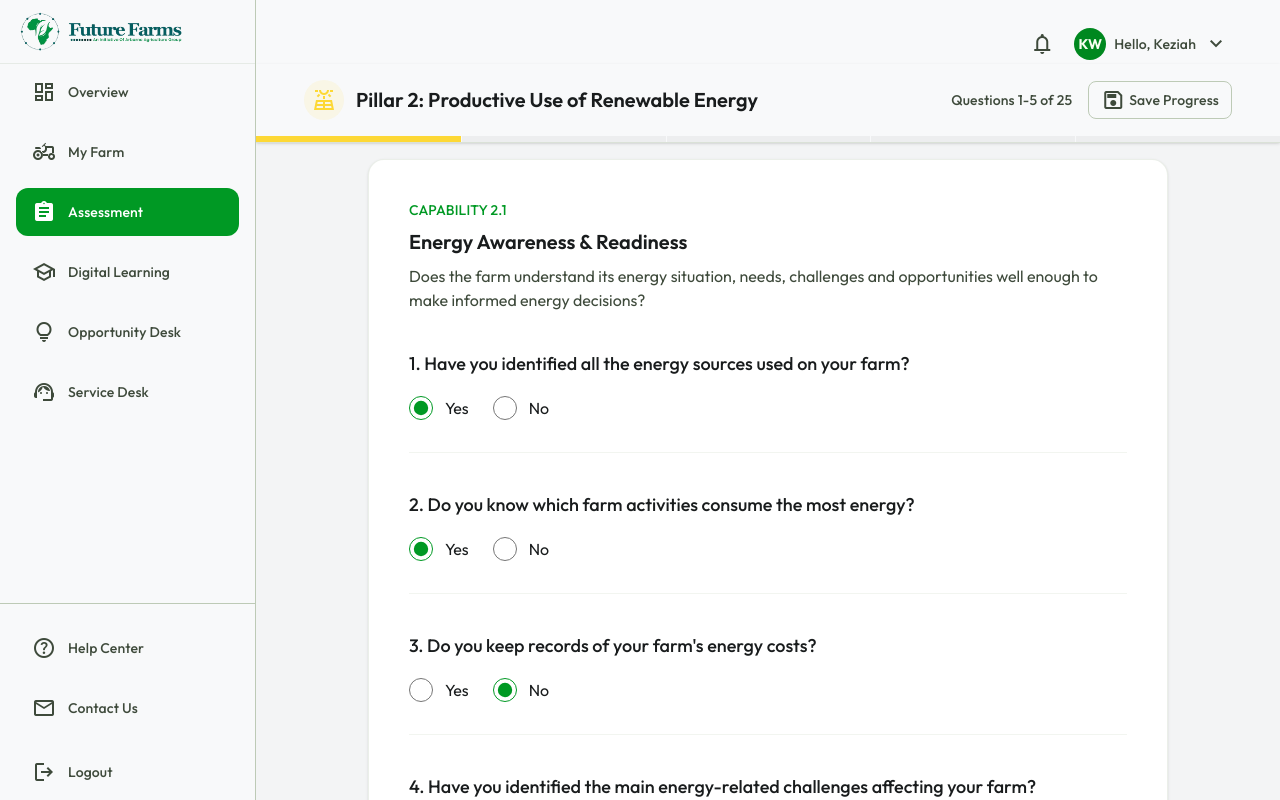
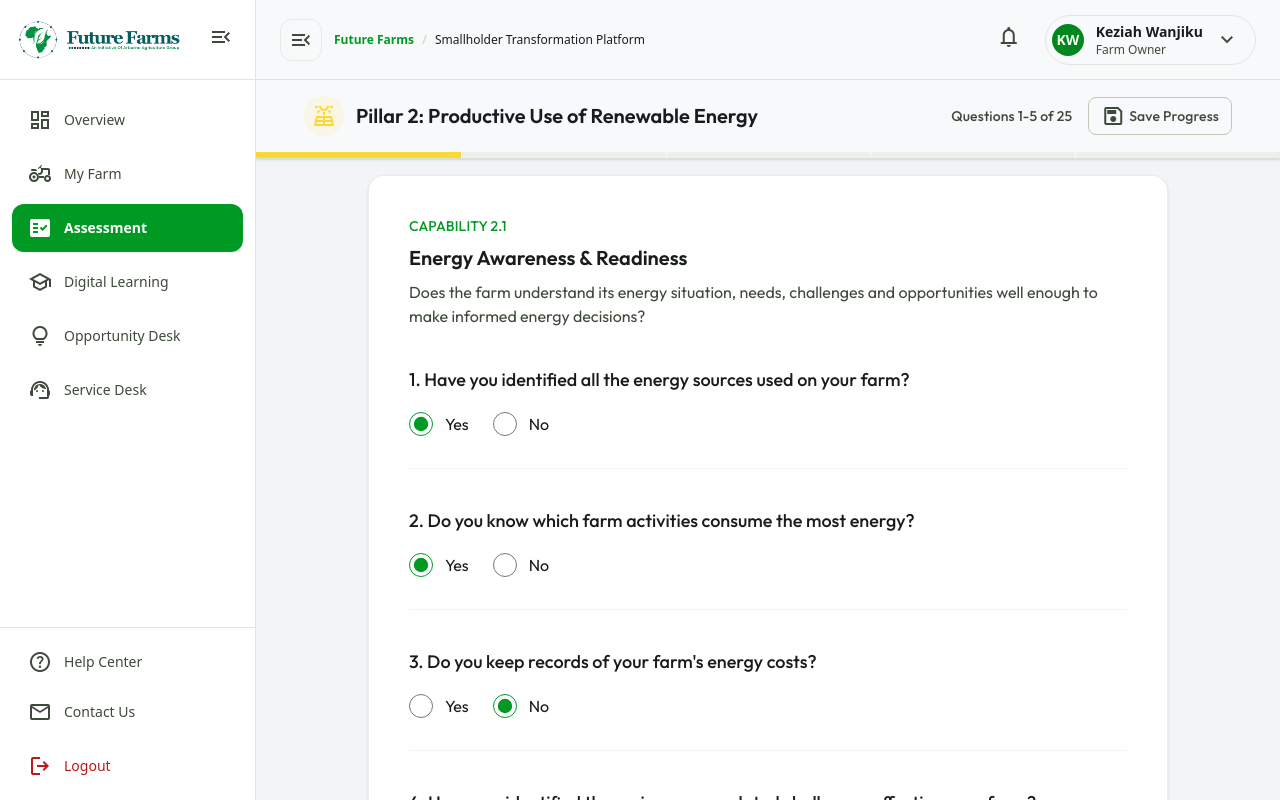
Before and after one commit to Arbarne-group/arbarne, a Next.js app: page /assessment/focus in a window 1280 px wide. Built offline with nearby package versions, Linux system fonts and the light colour scheme.

Commit message:
Unify dashboard sidebar and assessment navigation, update logo display

```diff
--- a/src/app/assessment/components/AssessmentNavShell.tsx
+++ b/src/app/assessment/components/AssessmentNavShell.tsx
@@ -1,9 +1,7 @@
 "use client";
 
 import React from "react";
-import Link from "next/link";
-import Image from "next/image";
-import { usePathname } from "next/navigation";
+import AppShell from "@/components/layout/AppShell";
 
 interface AssessmentNavShellProps {
   children: React.ReactNode;
@@ -13,210 +11,26 @@ interface AssessmentNavShellProps {
 
 export default function AssessmentNavShell({
   children,
-  headerTitle = "Pillar 2: Productive Use of Renewable Energy",
+  headerTitle,
   showContextualHeader = false,
 }: AssessmentNavShellProps) {
-  const pathname = usePathname();
-
   return (
-    <div className="bg-background text-on-background font-body-md antialiased min-h-screen flex flex-col md:flex-row overflow-x-hidden">
-      {/* Mobile TopNavBar */}
-      <header className="md:hidden bg-surface flex justify-between items-center w-full px-margin-mobile h-16 z-50 sticky top-0 shadow-sm border-b border-outline-variant/30">
-        <Link href="/dashboard" className="flex items-center">
-          <Image
-            src="/logo.webp"
-            alt="Future Farms"
-            width={200}
-            height={50}
-            className="h-11 w-auto object-contain"
-            priority
-          />
-        </Link>
-        <div className="flex items-center gap-4 text-primary">
-          <button className="hover:text-primary transition-colors opacity-80" aria-label="Notifications">
-            <span className="material-symbols-outlined">notifications</span>
-          </button>
-          <button className="hover:text-primary transition-colors opacity-80" aria-label="Mail">
-            <span className="material-symbols-outlined">mail</span>
-          </button>
-          <div className="w-8 h-8 rounded-full bg-primary-container text-on-primary-container overflow-hidden flex items-center justify-center font-bold text-xs">
-            KW
+    <AppShell>
+      {showContextualHeader && headerTitle && (
+        <div className="bg-surface border-b border-surface-variant px-4 md:px-8 py-3 sticky top-0 z-20 flex items-center justify-between shadow-2xs">
+          <div className="flex items-center gap-2">
+            <span className="material-symbols-outlined text-primary text-[20px] fill">
+              assignment
+            </span>
+            <h2 className="font-title-md text-sm md:text-base text-on-surface font-semibold">
+              {headerTitle}
+            </h2>
           </div>
         </div>
-      </header>
-
-      {/* Desktop SideNavBar */}
-      <nav className="hidden md:flex bg-surface flex-col h-screen w-64 border-r border-outline-variant fixed left-0 top-0 z-40">
-        <div className="h-16 border-b border-outline-variant/30 px-4 flex items-center justify-between shrink-0">
-          <Link href="/dashboard" className="flex items-center pl-1">
-            <Image
-              src="/logo.webp"
-              alt="Future Farms - An Initiative Of Arbarne Agriculture Group"
-              width={190}
-              height={48}
-              className="h-10 w-auto max-w-[170px] object-contain"
-              priority
-            />
-          </Link>
-        </div>
-
-        <div className="flex-1 flex flex-col gap-1 overflow-y-auto px-2">
-          <Link
-            href="/dashboard"
-            className="flex items-center gap-3 px-4 py-3 text-on-surface-variant hover:bg-surface-container-high transition-colors rounded-lg mx-2 my-1"
-          >
-            <span className="material-symbols-outlined">dashboard</span>
-            <span className="font-label-sm text-label-sm">Overview</span>
-          </Link>
-          <Link
-            href="/dashboard"
-            className="flex items-center gap-3 px-4 py-3 text-on-surface-variant hover:bg-surface-container-high transition-colors rounded-lg mx-2 my-1"
-          >
-            <span className="material-symbols-outlined">agriculture</span>
-            <span className="font-label-sm text-label-sm">My Farm</span>
-          </Link>
-          <Link
-            href="/assessment"
-            className="flex items-center gap-3 px-4 py-3 bg-primary text-white font-semibold rounded-xl mx-2 my-1 transition-colors"
-          >
-            <span
-              className="material-symbols-outlined text-white"
-              style={{ fontVariationSettings: "'FILL' 1" }}
-            >
-              assignment
-            </span>
-            <span className="font-label-sm text-label-sm">Assessment</span>
-          </Link>
-          <Link
-            href="/learning"
-            className="flex items-center gap-3 px-4 py-3 text-on-surface-variant hover:bg-surface-container-high transition-colors rounded-lg mx-2 my-1"
-          >
-            <span className="material-symbols-outlined">school</span>
-            <span className="font-label-sm text-label-sm">Digital Learning</span>
-          </Link>
-          <Link
-            href="/opportunities"
-            className="flex items-center gap-3 px-4 py-3 text-on-surface-variant hover:bg-surface-container-high transition-colors rounded-lg mx-2 my-1"
-          >
-            <span className="material-symbols-outlined">lightbulb</span>
-            <span className="font-label-sm text-label-sm">Opportunity Desk</span>
-          </Link>
-          <Link
-            href="/service-desk"
-            className="flex items-center gap-3 px-4 py-3 text-on-surface-variant hover:bg-surface-container-high transition-colors rounded-lg mx-2 my-1"
-          >
-            <span className="material-symbols-outlined">support_agent</span>
-            <span className="font-label-sm text-label-sm">Service Desk</span>
-          </Link>
-        </div>
-
-        <div className="mt-auto px-2 pt-4 border-t border-outline-variant flex flex-col gap-1">
-          <Link
-            href="/help"
-            className="flex items-center gap-3 px-4 py-3 text-on-surface-variant hover:bg-surface-container-high transition-colors rounded-lg mx-2 my-1"
-          >
-            <span className="material-symbols-outlined">help</span>
-            <span className="font-label-sm text-label-sm">Help Center</span>
-          </Link>
-          <Link
-            href="/contact"
-            className="flex items-center gap-3 px-4 py-3 text-on-surface-variant hover:bg-surface-container-high transition-colors rounded-lg mx-2 my-1"
-          >
-            <span className="material-symbols-outlined">mail</span>
-            <span className="font-label-sm text-label-sm">Contact Us</span>
-          </Link>
-          <Link
-            href="/login"
-            className="flex items-center gap-3 px-4 py-3 text-on-surface-variant hover:bg-surface-container-high transition-colors rounded-lg mx-2 my-1 mt-2"
-          >
-            <span className="material-symbols-outlined">logout</span>
-            <span className="font-label-sm text-label-sm">Logout</span>
-          </Link>
-        </div>
-      </nav>
-
-      {/* Main Content Canvas */}
-      <div className="flex-1 md:ml-64 flex flex-col min-h-screen">
-        {/* Desktop Header */}
-        {showContextualHeader ? (
-          <header className="bg-surface hidden md:flex justify-between items-center w-full px-margin-desktop h-16 z-30 sticky top-0 border-b border-surface-container-high">
-            <h2 className="font-title-md text-title-md text-on-surface font-medium">
-              {headerTitle}
-            </h2>
-            <div className="flex items-center gap-4 text-on-surface-variant">
-              <span className="material-symbols-outlined cursor-pointer hover:text-primary transition-colors">
-                notifications
-              </span>
-              <span className="material-symbols-outlined cursor-pointer hover:text-primary transition-colors">
-                mail
-              </span>
-              <div className="flex items-center gap-2 cursor-pointer hover:bg-surface-container-high p-1 pr-3 rounded-full transition-colors">
-                <div className="w-8 h-8 rounded-full bg-primary-container text-on-primary-container overflow-hidden flex items-center justify-center font-bold text-sm">
-                  KW
-                </div>
-                <span className="font-label-sm text-label-sm">Hello, Keziah</span>
-                <span className="material-symbols-outlined text-sm">expand_more</span>
-              </div>
-            </div>
-          </header>
-        ) : (
-          <div className="hidden md:flex justify-end items-center gap-6 w-full max-w-[1280px] mx-auto pt-6 px-margin-desktop">
-            <div className="flex items-center gap-4 text-on-surface-variant">
-              <span className="material-symbols-outlined cursor-pointer hover:text-primary transition-colors">
-                notifications
-              </span>
-              <div className="flex items-center gap-2 cursor-pointer hover:bg-surface-container-high p-1 pr-3 rounded-full transition-colors">
-                <div className="w-8 h-8 rounded-full bg-primary-container text-on-primary-container overflow-hidden flex items-center justify-center font-bold text-sm">
-                  KW
-                </div>
-                <span className="font-label-sm text-label-sm">Hello, Keziah</span>
-                <span className="material-symbols-outlined text-sm">expand_more</span>
-              </div>
-            </div>
-          </div>
-        )}
-
-        <div className="flex-1 flex flex-col">{children}</div>
+      )}
+      <div className="w-full flex-1 flex flex-col">
+        {children}
       </div>
-
-      {/* BottomNavBar (Mobile) */}
-      <nav className="md:hidden bg-surface w-full h-16 fixed bottom-0 left-0 z-50 flex justify-around items-center px-2 border-t border-outline-variant/30">
-        <Link
-          href="/dashboard"
-          className="flex flex-col items-center justify-center w-full h-full text-on-surface-variant hover:text-primary transition-colors"
-        >
-          <span className="material-symbols-outlined mb-1 text-[24px]">home</span>
-        </Link>
-        <Link
-          href="/dashboard"
-          className="flex flex-col items-center justify-center w-full h-full text-on-surface-variant hover:text-primary transition-colors"
-        >
-          <span className="material-symbols-outlined mb-1 text-[24px]">dashboard</span>
-        </Link>
-        <Link
-          href="/assessment"
-          className="flex flex-col items-center justify-center w-full h-full text-primary font-bold"
-        >
-          <span
-            className="material-symbols-outlined mb-1 text-[24px]"
-            style={{ fontVariationSettings: "'FILL' 1" }}
-          >
-            assignment
-          </span>
-        </Link>
-        <Link
-          href="/learning"
-          className="flex flex-col items-center justify-center w-full h-full text-on-surface-variant hover:text-primary transition-colors"
-        >
-          <span className="material-symbols-outlined mb-1 text-[24px]">school</span>
-        </Link>
-        <Link
-          href="/help"
-          className="flex flex-col items-center justify-center w-full h-full text-on-surface-variant hover:text-primary transition-colors"
-        >
-          <span className="material-symbols-outlined mb-1 text-[24px]">more_horiz</span>
-        </Link>
-      </nav>
-    </div>
+    </AppShell>
   );
 }
--- a/src/app/assessment/components/AssessmentOverviewView.tsx
+++ b/src/app/assessment/components/AssessmentOverviewView.tsx
@@ -85,7 +85,7 @@ export default function AssessmentOverviewView({
       : "Not Started";
 
   return (
-    <main className="flex-1 p-margin-mobile md:p-margin-desktop bg-surface-container-low min-h-screen">
+    <div className="flex-1 p-margin-mobile md:p-margin-desktop bg-surface-container-low min-h-full">
       <div className="max-w-[1280px] mx-auto flex flex-col gap-8">
         {/* Page Header Section */}
         <div className="flex flex-col md:flex-row justify-between items-start md:items-end gap-4">
@@ -336,6 +336,6 @@ export default function AssessmentOverviewView({
           </div>
         </div>
       )}
-    </main>
+    </div>
   );
 }
--- a/src/components/layout/Sidebar.tsx
+++ b/src/components/layout/Sidebar.tsx
@@ -58,13 +58,13 @@ export default function Sidebar({
           </div>
         ) : (
           <div className="w-full flex items-center justify-between gap-2">
-            <Link href="/dashboard" className="flex items-center pl-1 py-1">
+            <Link href="/dashboard" className="flex items-center pl-1">
               <Image
-                src="/logo-expanded.webp"
+                src="/logo.webp"
                 alt="Future Farms - An Initiative Of Arbarne Agriculture Group"
-                width={120}
-                height={114}
-                className="h-[70px] w-auto max-w-[175px] object-contain drop-shadow-xs"
+                width={190}
+                height={48}
+                className="h-10 w-auto max-w-[170px] object-contain"
                 priority
               />
             </Link>
```
Also changed, not shown: src/app/assessment/components/AssessmentSummaryView.tsx (+4 -4 lines).
